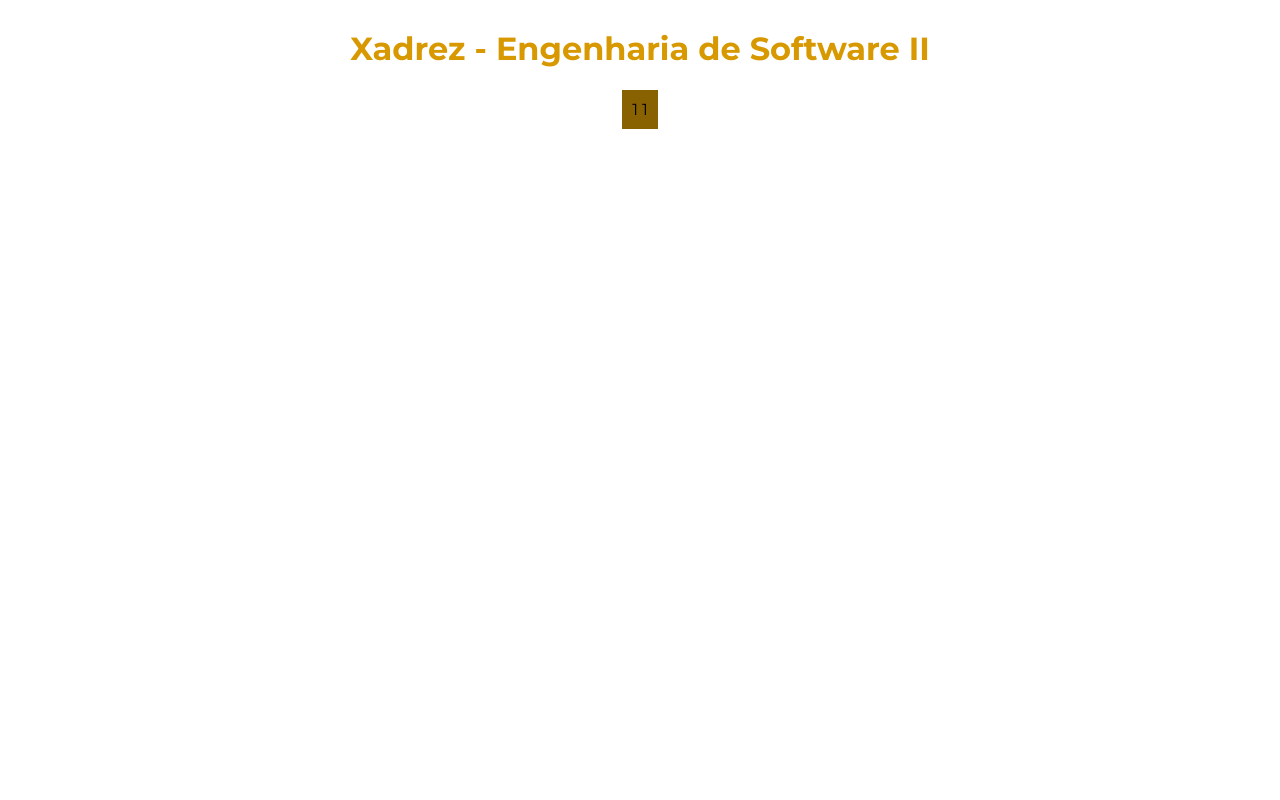
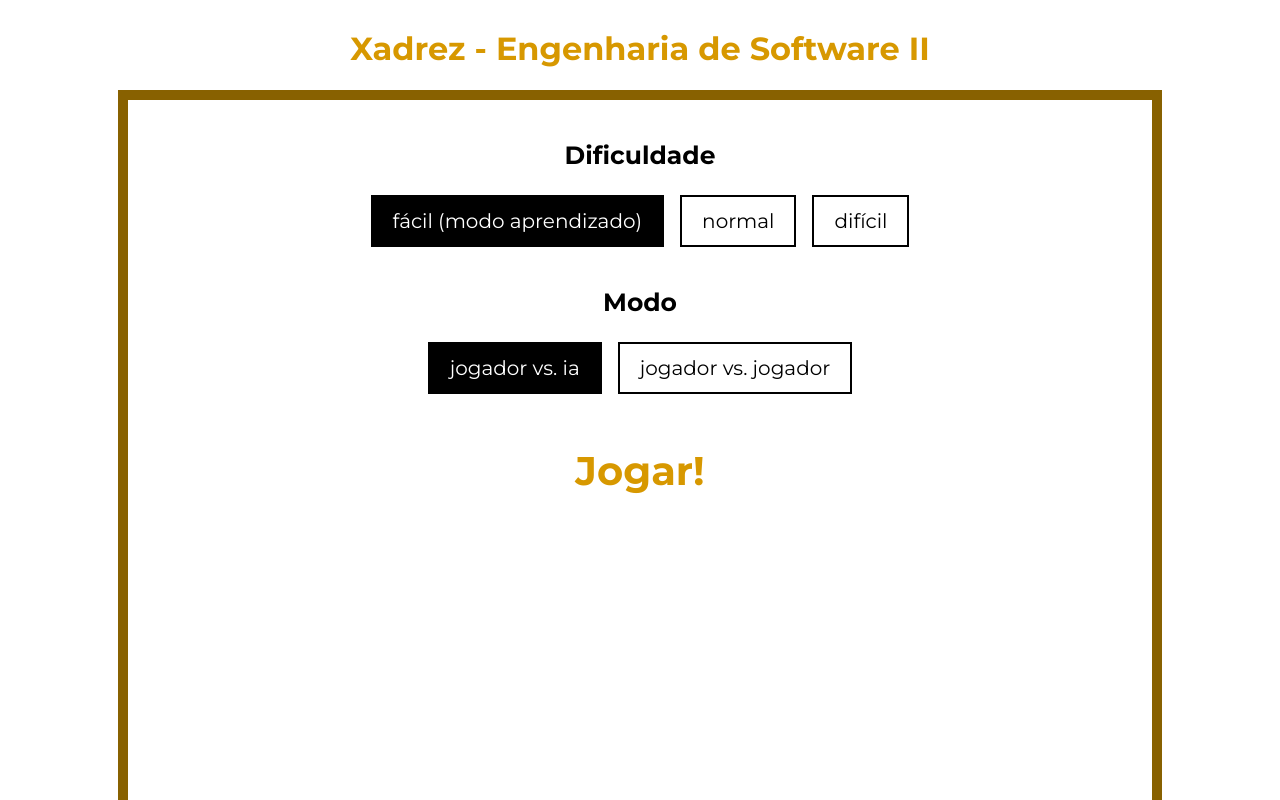
Before and after one commit to brunobmello25/xadrez-es2, a website built with Vite: page index.html in a window 1280 px wide. Shown: the top 800 px of the page. Built offline with nearby package versions, Linux system fonts and the light colour scheme.

Commit message:
Finalizando opções

```diff
--- a/src/menuview.ts
+++ b/src/menuview.ts
@@ -3,7 +3,8 @@ import { Options } from "./models/options";
 export class View {
   constructor(
     private readonly chooseDifficulty: (id: Number) => void,
-    private readonly chooseMode: (id: Number) => void
+    private readonly chooseMode: (id: Number) => void,
+    private readonly startGame: () => void
   ) {}
 
   renderOptions(options: Options) {
@@ -14,14 +15,78 @@ export class View {
       return;
     }
 
-    target.innerHTML = this.makeInnerMenuElement(options.getOptions());
+    target.innerHTML = this.makeInnerMenuElement();
+    this.bindDifficultyClick(options.getOptions());
+    this.bindModeButtonClick(options.getOptions());
+    this.bindStartButtonClick();
   }
 
-  private makeInnerMenuElement(options: Options) {
+  private makeInnerMenuElement() {
     let html = "";
 
-    html += `<div class='a'>${options.difficulty} ${options.mode} </div>`;
+    html += `
+    <div class="options-box">
+      <p class="option-title">Dificuldade</p>
+      <div class="container">
+        <button class="option difficulty" value=1>Fácil (modo aprendizado)</button>
+        <button class="option difficulty" value=2>Normal</button>
+        <button class="option difficulty" value=3>Difícil</button>
+      </div>
+      <p class="option-title">Modo</p>
+      <div class="container">
+        <button class="option mode" value=1>Jogador vs. IA</button>
+        <button class="option mode" value=2>Jogador vs. Jogador</button>
+      </div>
+      <div class="container">
+        <button class="start">Jogar!</button>
+      </div>
+    </div>`;
 
     return html;
   }
+
+  private bindStartButtonClick() {
+    const button = document.querySelector(".start");
+    button?.addEventListener("click", () => {
+      this.startGame();
+    });
+  }
+
+  private bindDifficultyClick(options: Options) {
+    const buttons = document.querySelectorAll(
+      ".difficulty"
+    ) as NodeListOf<HTMLInputElement>;
+
+    buttons.forEach((button) => {
+      if (parseInt(button.value) === options.difficulty)
+        button.classList.add("selected");
+
+      button?.addEventListener("click", () => {
+        this.chooseDifficulty(parseInt(button.value));
+        buttons.forEach((button) => {
+          button.classList.remove("selected");
+        });
+        button.classList.add("selected");
+      });
+    });
+  }
+
+  private bindModeButtonClick(options: Options) {
+    const buttons = document.querySelectorAll(
+      ".mode"
+    ) as NodeListOf<HTMLInputElement>;
+
+    buttons.forEach((button) => {
+      if (parseInt(button.value) === options.mode)
+        button.classList.add("selected");
+
+      button?.addEventListener("click", () => {
+        this.chooseMode(parseInt(button.value));
+        buttons.forEach((button) => {
+          button.classList.remove("selected");
+        });
+        button.classList.add("selected");
+      });
+    });
+  }
 }
--- a/src/optionscontroller.ts
+++ b/src/optionscontroller.ts
@@ -11,7 +11,8 @@ export class OptionsController {
     this.options = new Options(1, 1);
     this.view = new View(
       this.chooseDifficulty.bind(this),
-      this.chooseMode.bind(this)
+      this.chooseMode.bind(this),
+      this.startGame.bind(this)
     );
   }
 
--- a/src/styles/main.css
+++ b/src/styles/main.css
@@ -80,6 +80,59 @@ section {
     height: 100%;
 }
 
+.options-box{
+    width: 80vw;
+    height: 80vw;
+    background: white;
+    display: flex;
+    align-items: center;
+    flex-direction: column;
+}
+
+.options-box .container {
+    display: flex;
+    justify-content: center;
+}
+
+.options-box .option-title{
+    font-weight: 600;
+    font-size: 25px;
+    margin-top: 40px;
+}
+
+.options-box button {
+    cursor: pointer;
+    transition: .2s;
+}
+
+.options-box .option{
+    background: white;
+    color: black;
+    padding: 12px 20px;
+    margin: 0 8px;
+    border: 2px solid black;
+    font-size: 20px;
+    text-transform: lowercase;
+}
+
+.options-box .option:hover, .options-box .option.selected{
+    background: black;
+    color: white;
+}
+
+.options-box .start{
+    color: #d79800;
+    background: transparent;
+    border: none;
+    padding: 12px 20px;
+    margin: 40px;
+    font-weight: 600;
+    font-size: 40px;
+}
+
+.options-box .start:hover{
+    text-decoration: underline;
+}
 
 @media (max-width: 600px) {
     .cell {
```
